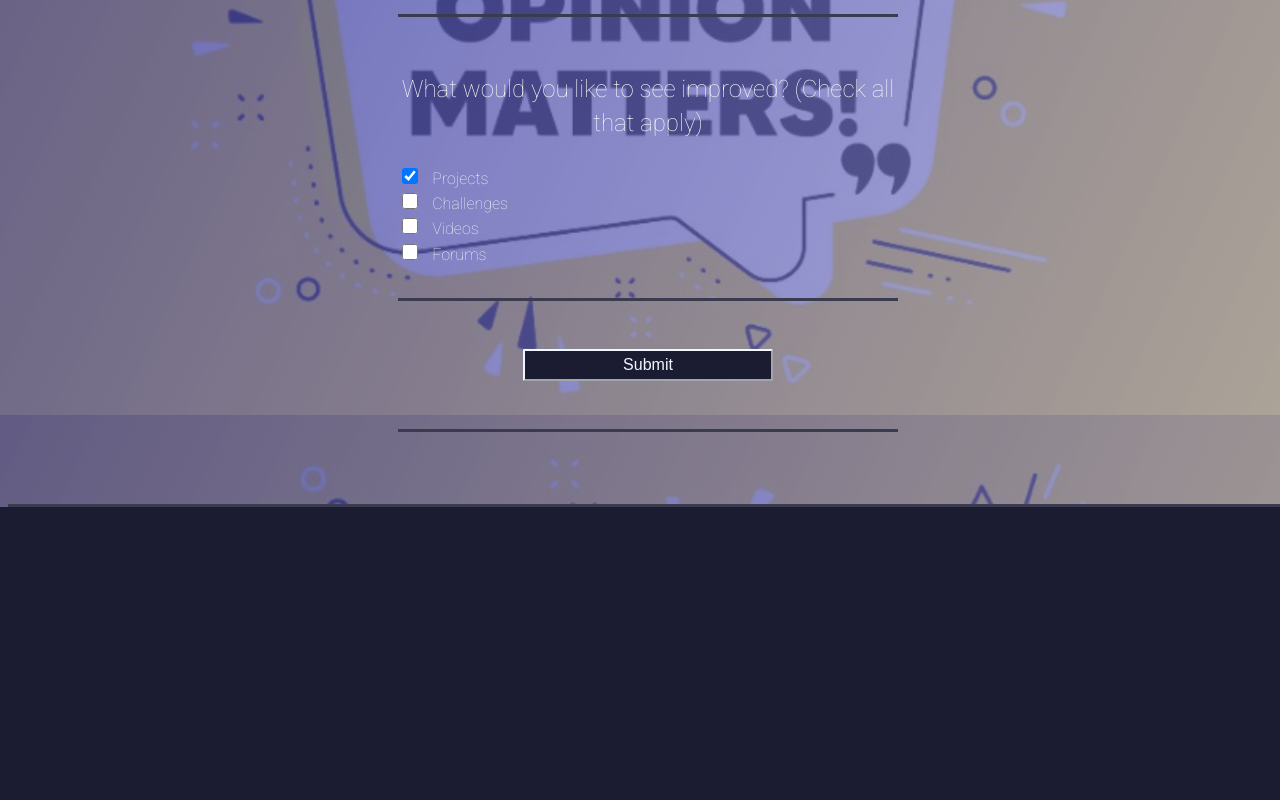
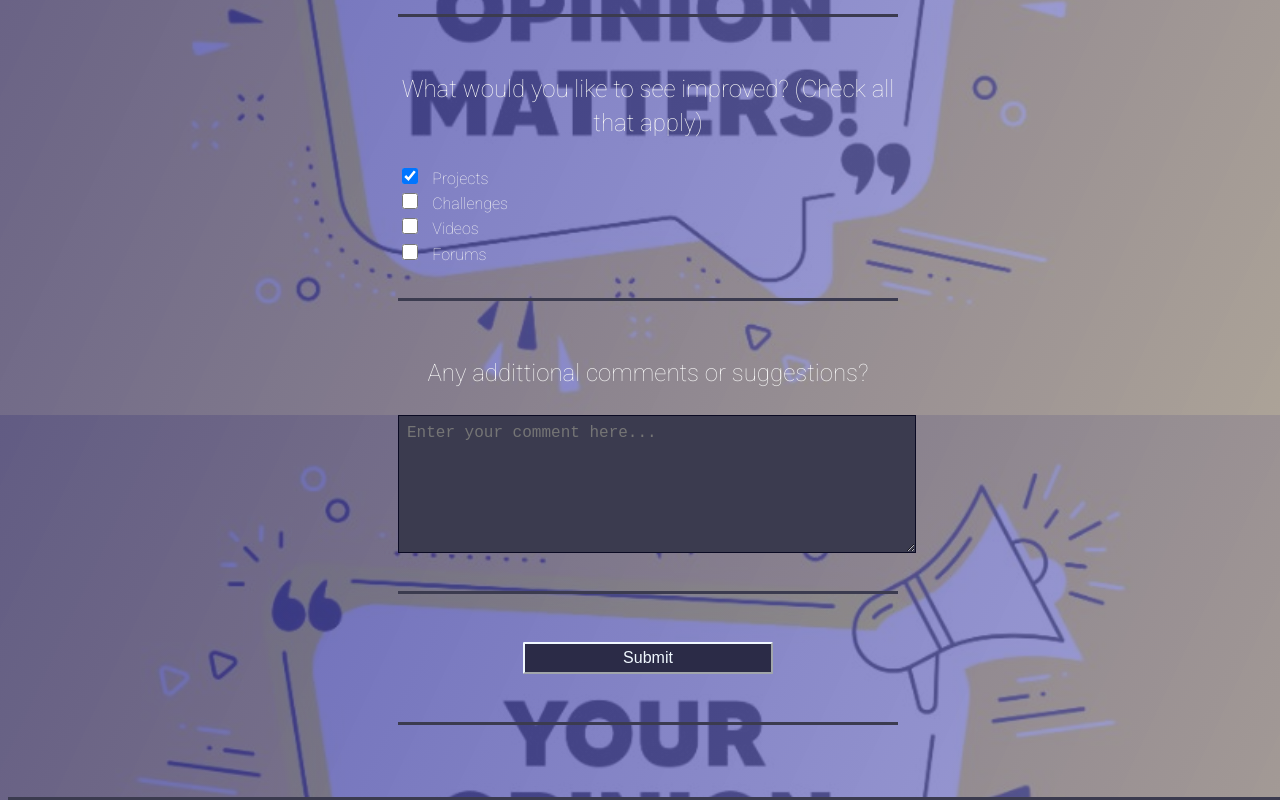
Before and after one commit to Immortal-noob/Survey-Form, a plain HTML site: page index.html in a window 1280 px wide. Shown: the part 1217-2017 px from the top of the page. Before the commit the page ends 1724 px from the top, so only its background shows below. Drawn offline with Linux system fonts and the light colour scheme.

Commit message:
Added textarea

```diff
--- a/CSS/style.css
+++ b/CSS/style.css
@@ -52,6 +52,8 @@ input, button, select, textarea {
     font-size: inherit;
     font-size: inherit;
     min-height: 1.4em;
+    background-color: #3b3b4f;
+    color: aliceblue;
 }
 input, textarea {
     border: 1px solid #0a0a23;
@@ -77,7 +79,7 @@ input, textarea {
   }
 
   .submit-button {
-    background-color: #1b1b32;
+    background-color: #2b2b47;
     color: aliceblue;
     display: block;
     width: 50%;
--- a/index.html
+++ b/index.html
@@ -10,8 +10,9 @@
     <div class="container">
         <header>
             <h1 id="title">Survey Form</h1>
-        </header>
+
         <p id="description">Please help us to improve.</p>
+    </header>
         <form id="survey-form">
             <div>
                 <label id="name-label" for="name">
@@ -95,7 +96,11 @@
                     </lable>
             </div>
             <div class="form-group">
-                <button type="button" id="sunmit" class="submit-button"> Submit </button>
+                <p>Any addittional comments or suggestions?</p>
+                <textarea id="comments" class="input-textarea" name="comment" placeholder="Enter your comment here..."></textarea>
+            </div>
+            <div class="form-group">
+                <button type="button" id="submit" class="submit-button"> Submit </button>
             </div>
         </form>
     </div>
```
